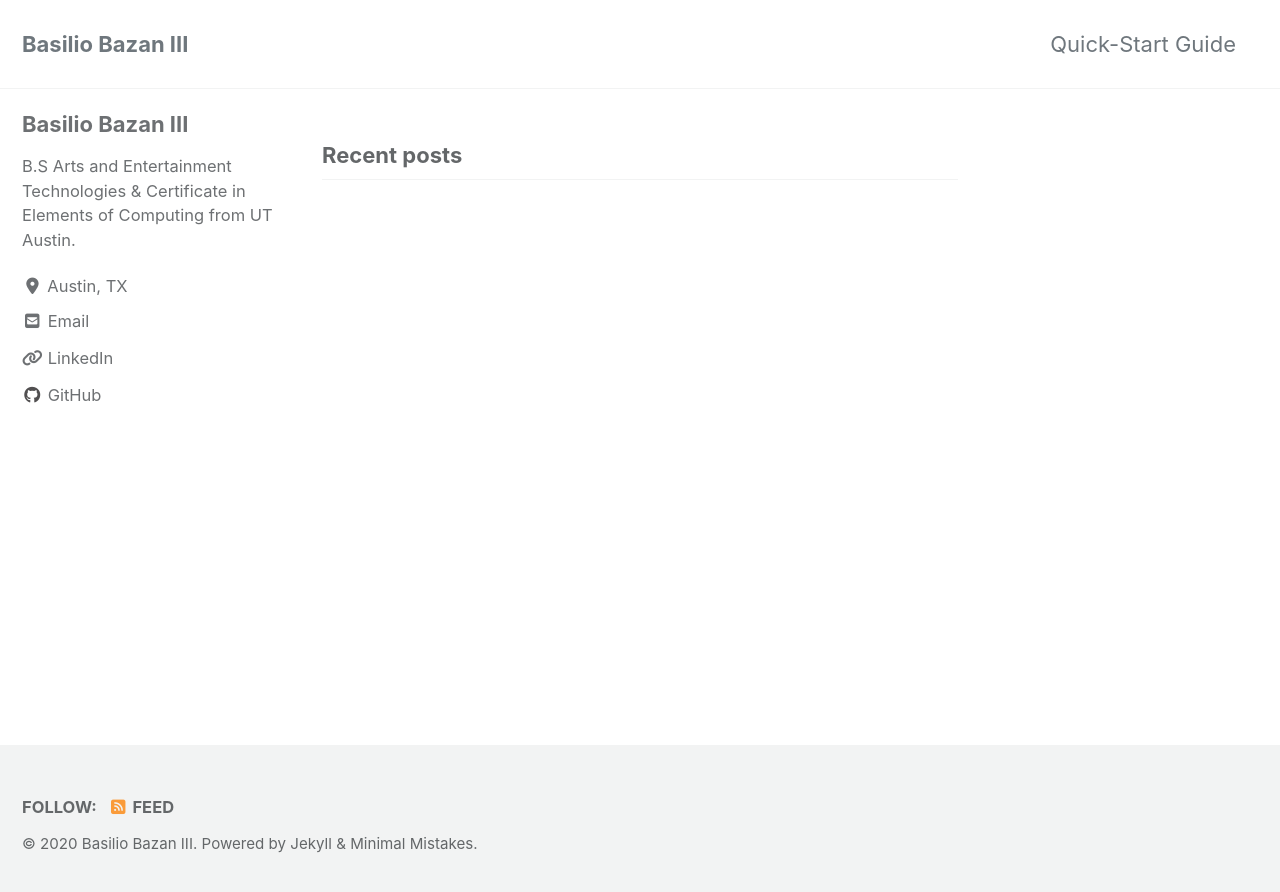
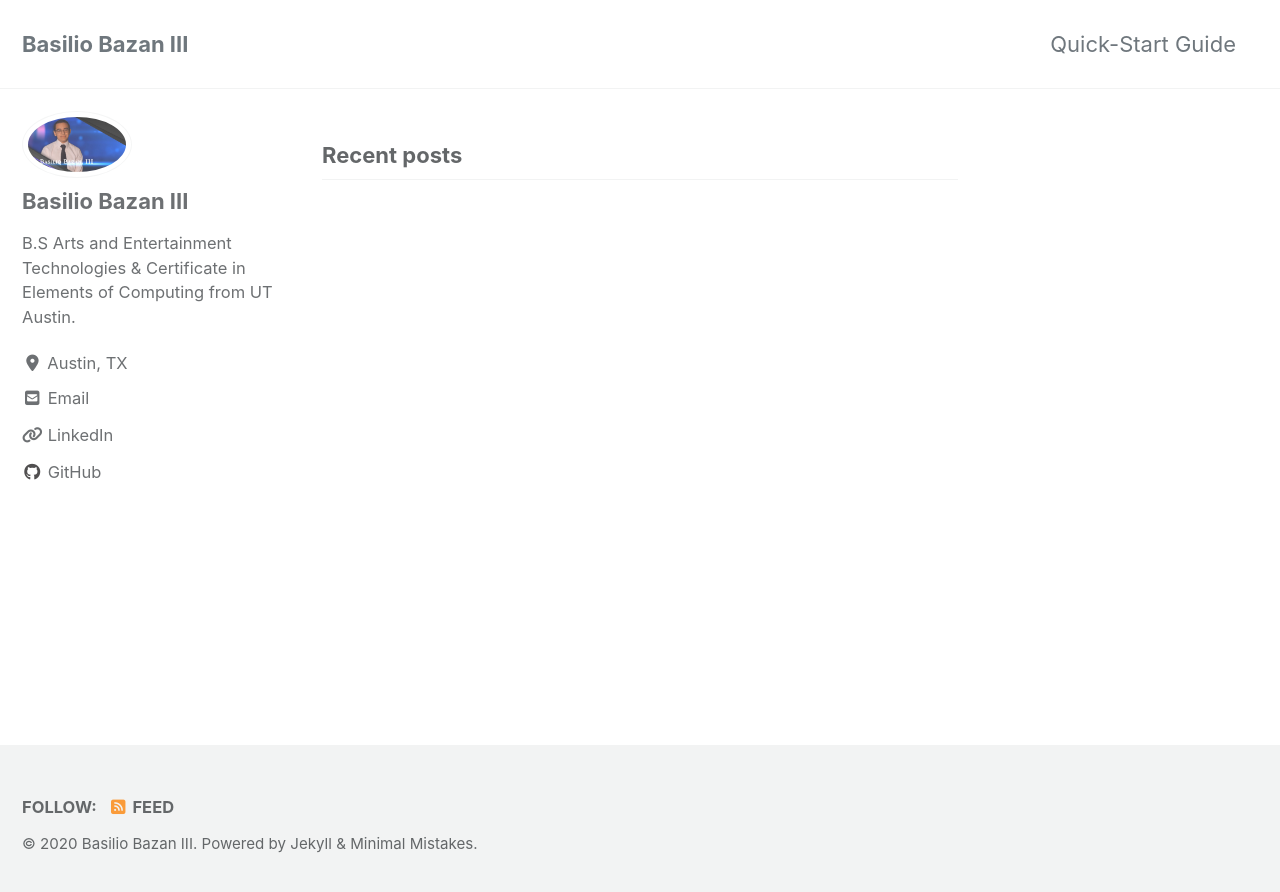
Before and after one commit to Basilio0505/basilio0505.github.io, a Jekyll site: the page built from index.html, in a window 1280 px wide. Shown: the top 892 px of the page. Built offline with Jekyll 4.4.1, drawn with Linux system fonts in a browser that asks for light colours; cached includes are drawn as plain includes; nearby versions of some CDN libraries; the list of posts is cut into pages by our own code.

Commit message:
biophoto

```diff
--- a/_config.yml
+++ b/_config.yml
@@ -94,7 +94,7 @@
 # Site Author
 author:
   name             : "Basilio Bazan III"
-  avatar           : # path of avatar image, e.g. "/assets/images/bio-photo.jpg"
+  avatar           : "/assets/images/biophoto.png"
   bio              : "B.S Arts and Entertainment Technologies & Certificate in Elements of Computing from UT Austin."
   location         : "Austin, TX"
   email            :
```
Also changed, not shown: assets/images/biophoto.PNG (renamed from images/biophoto.PNG).
